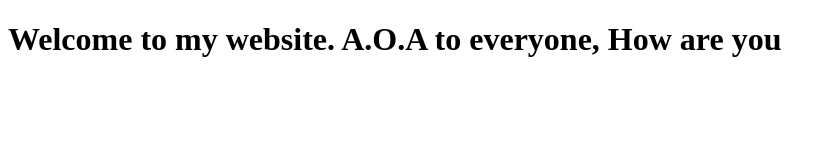
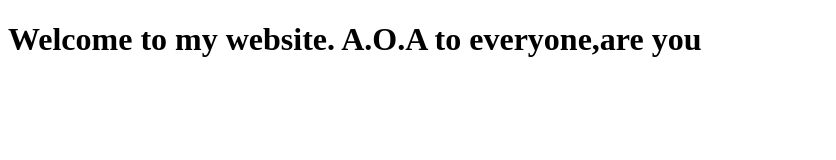
Before and after one commit to FahidHabib/FirstAssingment, a plain HTML site: page index.html in a window 1280 px wide. Shown: the whole page, without its empty margins (0-836 px from the left). Drawn offline with Linux system fonts and the light colour scheme.

Commit message:
Update index.html

```diff
--- a/index.html
+++ b/index.html
@@ -6,6 +6,6 @@
     <title>Document</title>
 </head>
 <body>
-    <h1>Welcome to my website. A.O.A to everyone, How are you </h1>
+    <h1>Welcome to my website. A.O.A to everyone,are you </h1>
 </body>
 </html>
```
